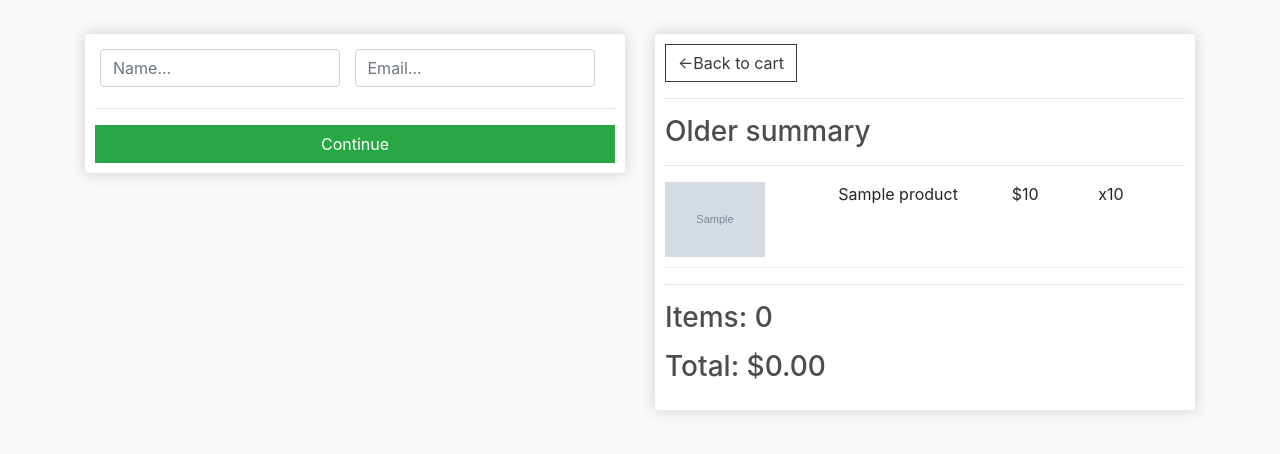
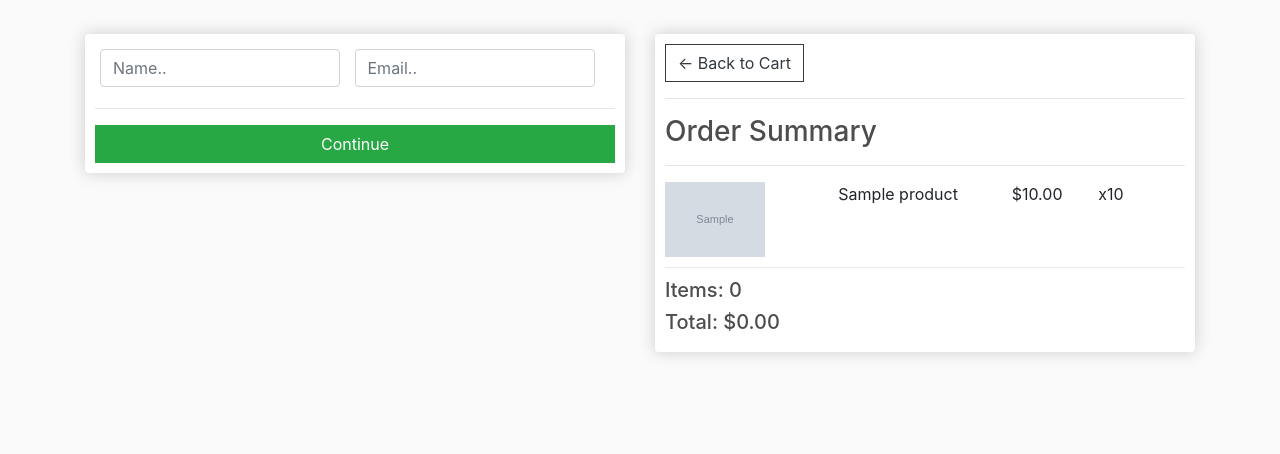
Before and after one commit to 2107qwertyuiop/Linux-project, a Django app: template store/templates/store/checkout.html in a window 1280 px wide. Shown: the part 57-511 px from the top of the page. Run offline with Django 3.2, Linux system fonts and the light colour scheme; data comes from the database, SQL or seed files in the repository; both versions use the stored data as it was after the commit; the template is opened without the code that fills it: values that come from a table or form of the project are taken from there, most other values are stand-ins (such as "Sample title", 1, 10 or a date in 2020); grey boxes marked "Sample" are stand-in pictures; some libraries are stand-ins or nearby versions.

Commit message:
finish commit

```diff
--- a/store/templates/store/checkout.html
+++ b/store/templates/store/checkout.html
@@ -1,109 +1,104 @@
 {% extends 'store/main.html' %}
 {% load static %}
 {% block content %}
-
 <div class="row">
 	<div class="col-lg-6">
 		<div class="box-element" id="form-wrapper">
 			<form id="form">
-
 				<div id="user-info">
 					<div class="form-field">
-                        <input required class="form-control" type="text" name="name" placeholder="Name...">
+						<input required class="form-control" type="text" name="name" placeholder="Name..">
 					</div>
 					<div class="form-field">
-                        <input required class="form-control" type="email" name="email" placeholder="Email...">
+						<input required class="form-control" type="email" name="email" placeholder="Email..">
 					</div>
 				</div>
 
 				<div id="shipping-info">
+					<hr>
+					<p>Shipping Information:</p>
+					<hr>
+					<div class="form-field">
+						<input class="form-control" type="text" name="address" placeholder="Address..">
+					</div>
+					<div class="form-field">
+						<input class="form-control" type="text" name="city" placeholder="City..">
+					</div>
+					<div class="form-field">
+						<input class="form-control" type="text" name="state" placeholder="State..">
+					</div>
+					<div class="form-field">
+						<input class="form-control" type="text" name="zipcode" placeholder="Zip code..">
+					</div>
+					<div class="form-field">
+						<input class="form-control" type="text" name="country" placeholder="Zip code..">
+					</div>
+				</div>
 
 				<hr>
-                    <p>Shipping information</p>
-                    <hr>
-
-                    <div class="form-field">
-                        <input class="form-control" type="text" name="address" placeholder="Address...">
-                    </div>
-                    <div class="form-field">
-                        <input class="form-control" type="text" name="city" placeholder="City...">
-                    </div>
-                    <div class="form-field">
-                        <input class="form-control" type="text" name="state" placeholder="State...">
-                    </div>
-                    <div class="form-field">
-                        <input class="form-control" type="text" name="zipcode" placeholder="Zip code...">
-                    </div>
-                </div>
-                <hr>
-
 				<input id="form-button" class="btn btn-success btn-block" type="submit" value="Continue">
 			</form>
 		</div>
+
 		<br>
 		<div class="box-element hidden" id="payment-info">
-            <small>Paypal option</small>
+			<small>Paypal Options</small>
 			<button id="make-payment">Make payment</button>
 		</div>
+
 	</div>
+
 	<div class="col-lg-6">
 		<div class="box-element">
-            <a class="btn btn-outline-dark" href="{% url 'cart' %}">&#x2190;Back to cart</a>
+			<a class="btn btn-outline-dark" href="{% url 'cart' %}">&#x2190; Back to Cart</a>
 			<hr>
-            <h3>Older summary</h3>
+			<h3>Order Summary</h3>
 			<hr>
 			{% for item in items %}
 			<div class="cart-row">
+				<div style="flex:2"><img class="row-image" src="{{item.product.imageURL}}"></div>
 				<div style="flex:2">
-                    <img class="row-image" src="{{item.product.imageURL}}" alt="Loading...">
+					<p>{{item.product.name}}</p>
 				</div>
-                <div style="flex:2">{{item.product.name}}</div>
-                <div style="flex:1">${{item.product.price}}</div>
-                <div style="flex:1">x{{item.quantity}}</div>
+				<div style="flex:1">
+					<p>${{item.product.price|floatformat:2}}</p>
+				</div>
+				<div style="flex:1">
+					<p>x{{item.quantity}}</p>
+				</div>
 			</div>
 			{% endfor %}
-            <hr>
-            <div>
-                <p>
-                <h3>Items: {{order.get_cart_items}} </h3>
-                </p>
-            </div>
-            <div>
-                <p>
-                <h3>Total: ${{order.get_cart_total|floatformat:2}} </h3>
-                </p>
-            </div>
-
+			<h5>Items: {{order.get_cart_items}}</h5>
+			<h5>Total: ${{order.get_cart_total|floatformat:2}}</h5>
 		</div>
 	</div>
 </div>
+
 <script type="text/javascript">
-
-//this order came is what push through views.py before
-let shipping = '{{order.shipping}}'
-let total = '{{order.get_cart_total}}'
+	var shipping = '{{order.shipping}}'
+	var total = '{{order.get_cart_total|floatformat:2}}'
 
 	if (shipping == 'False') {
 		document.getElementById('shipping-info').innerHTML = ''
 	}
 
-if (user != "AnonymousUser") {
+	if (user != 'AnonymousUser') {
 		document.getElementById('user-info').innerHTML = ''
 	}
 
 	if (shipping == 'False' && user != 'AnonymousUser') {
-    document.getElementById('form-wrapper').classList.add('hidden')
-    document.getElementById('payment-info').classList.add('hidden')
-    document.getElementById('payment-info').classList.remove('hidden')
+		//Hide entire form if user is logged in and shipping is false
+		document.getElementById('form-wrapper').classList.add("hidden");
+		//Show payment if logged in user wants to buy an item that does not require shipping
+		document.getElementById('payment-info').classList.remove("hidden");
 	}
 
-// if use click at continue, hidden this button and show payment way
-let form = document.getElementById('form')
+	var form = document.getElementById('form')
 	form.addEventListener('submit', function (e) {
 		e.preventDefault()
-    console.log('Form submitted...');
-    document.getElementById('form-button').classList.add('hidden');
-    document.getElementById('payment-info').classList.remove('hidden')
+		console.log('Form Submitted...')
+		document.getElementById('form-button').classList.add("hidden");
+		document.getElementById('payment-info').classList.remove("hidden");
 	})
 
 	document.getElementById('make-payment').addEventListener('click', function (e) {
@@ -111,58 +106,60 @@ document.getElementById('make-payment').addEventListener('click', function (e) {
 	})
 
 	function submitFormData() {
-    console.log('Payment button clicked');
+		console.log('Payment button clicked')
 
-    let userFormData = {
+		var userFormData = {
 			'name': null,
 			'email': null,
 			'total': total,
 		}
 
-    let shippingInfo = {
+		var shippingInfo = {
 			'address': null,
 			'city': null,
 			'state': null,
 			'zipcode': null,
 		}
 
-    //check conditional of shipping and anonymous data
-    if(shipping != 'False'){
+		if (shipping != 'False') {
 			shippingInfo.address = form.address.value
 			shippingInfo.city = form.city.value
 			shippingInfo.state = form.state.value
 			shippingInfo.zipcode = form.zipcode.value
 		}
 
-    if (user == 'Anonymous'){
+		if (user == 'AnonymousUser') {
 			userFormData.name = form.name.value
 			userFormData.email = form.email.value
 		}
 
-    let url ="/process_order/"
-    fetch(url,{
-        method : 'POST',
-        headers :{
-            'Content-Type' : 'application/json',
-            'X-CSRFToken' : csrftoken,
+		console.log('Shipping Info:', shippingInfo)
+		console.log('User Info:', userFormData)
+
+		var url = "/process_order/"
+		fetch(url, {
+				method: 'POST',
+				headers: {
+					'Content-Type': 'applicaiton/json',
+					'X-CSRFToken': csrftoken,
 				},
-        body : JSON.stringify({
-            'form' : userFormData,
-            'shipping' : shippingInfo
+				body: JSON.stringify({
+					'form': userFormData,
+					'shipping': shippingInfo
 				}),
 
 			})
 			.then((response) => response.json())
 			.then((data) => {
-        console.log('Success: ', data);
-        alert('Transaction completed!')
+				console.log('Success:', data);
+				alert('Transaction completed');
 
-        //clear cookie of guest when they Checkout
 				cart = {}
 				document.cookie = 'cart=' + JSON.stringify(cart) + ";domain=;path=/"
 
 				window.location.href = "{% url 'store' %}"
+
 			})
-}</script>
-
+	}
+</script>
 {% endblock content %}
--- a/store/utils.py
+++ b/store/utils.py
@@ -9,7 +9,7 @@ def cookieCart(request):
         cart = json.loads(request.COOKIES['cart'])
     except:
         cart = {}
-    print('Cart: ', cart)
+        print('Cart: ', cart)
 
     # create empty info for guest user first, then take data from cookie to fill in
     items = []
@@ -32,6 +32,7 @@ def cookieCart(request):
 
             # build item in cart base on product id in cookie
             item = {
+                'id': product.id,
                 'product': {
                     'id': product.id,
                     'name': product.name,
@@ -39,6 +40,7 @@ def cookieCart(request):
                     'imageURL': product.imageURL,
                 },
                 'quantity': cart[i]['quantity'],
+                'digital' : product.digital,
                 'get_total': total,
             }
             items.append(item)
@@ -88,7 +90,7 @@ def guestOrder(request, data):
     )
 
     for item in items:
-        product = Product.objects.get(id=item['product']['id'])
+        product = Product.objects.get(id=item['id'])
         orderItems = OrderItem.objects.create(
             product=product,
             order=order,
```
Also changed, not shown: db.sqlite3. Lines whose indentation alone changed are shown as unchanged.
